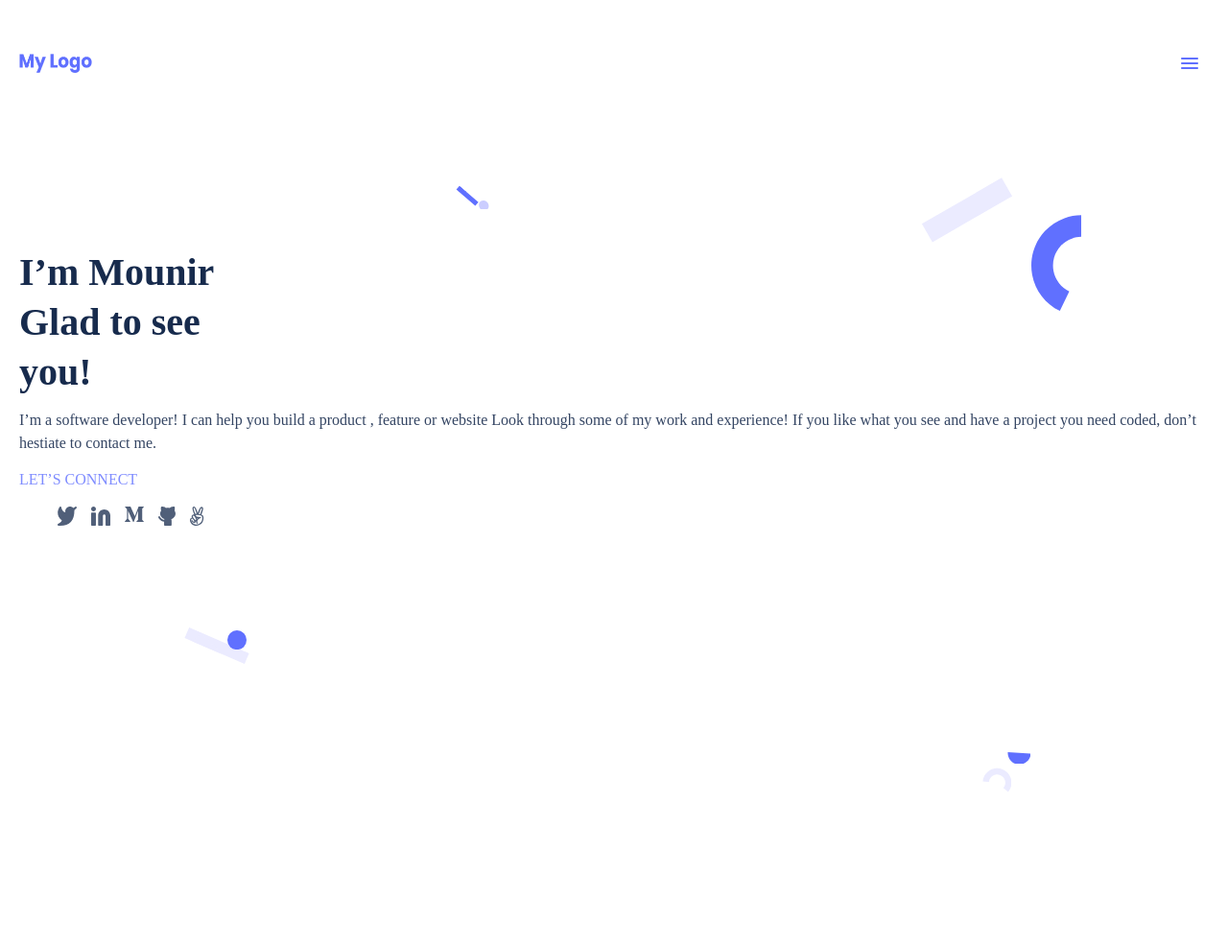
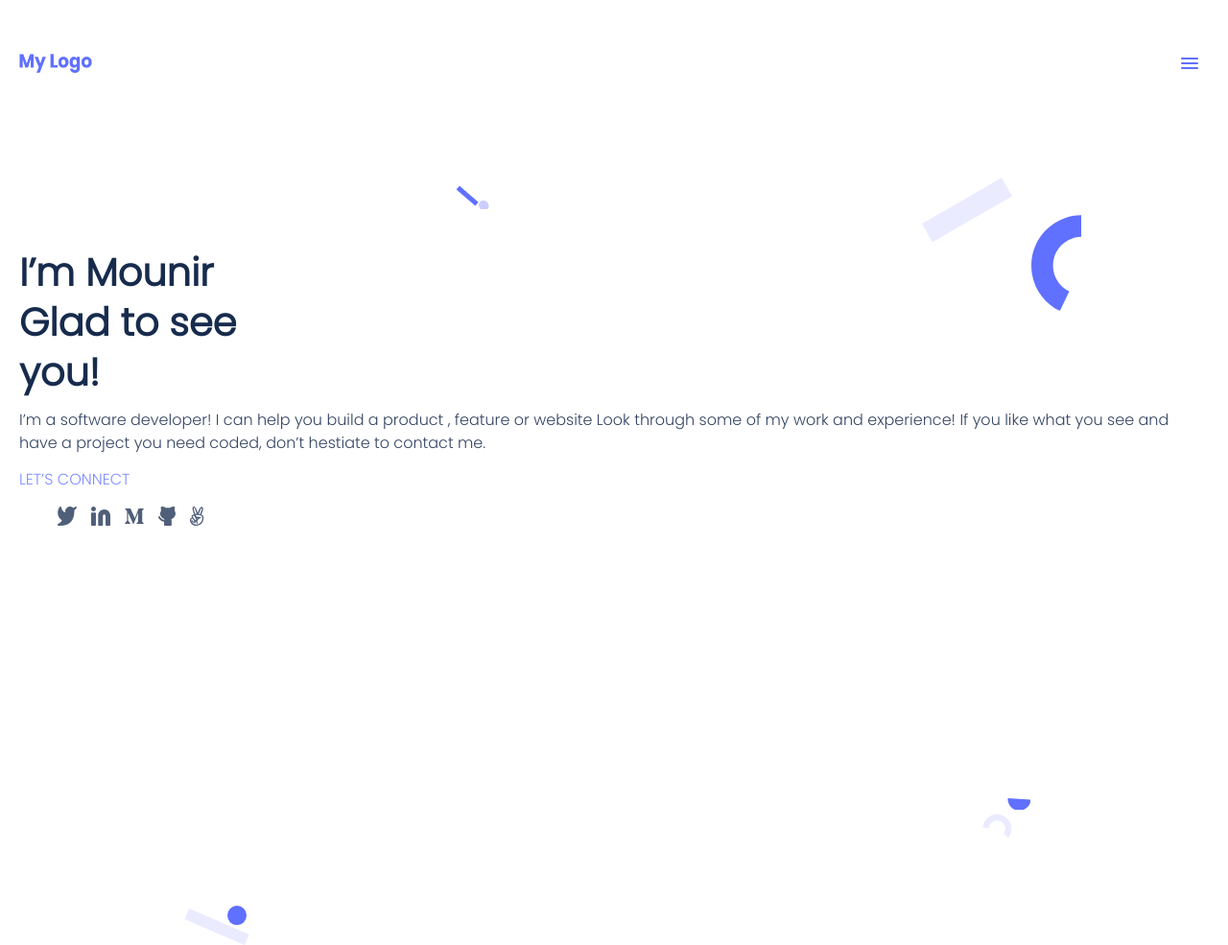
Before and after one commit to Mounir-kh/Setup-and-mobile-version-skeleton, a website: page index.html in a window 1280 px wide. Shown: the whole page at 96% size. Before the commit the page ends 830 px from the top, so only its background shows below. Drawn offline with Linux system fonts and the light colour scheme.

Commit message:
style updated

```diff
--- a/index.html
+++ b/index.html
@@ -4,6 +4,9 @@
     <meta charset="UTF-8" />
     <meta http-equiv="X-UA-Compatible" content="IE=edge" />
     <meta name="viewport" content="width=device-width, initial-scale=1.0" />
+    <link rel="preconnect" href="https://fonts.googleapis.com">
+    <link rel="preconnect" href="https://fonts.gstatic.com" crossorigin>
+    <link href="https://fonts.googleapis.com/css2?family=Poppins:ital,wght@0,100;0,300;1,500&display=swap" rel="stylesheet">
     <link rel="stylesheet" href="style.css" />
     <title>Document</title>
   </head>
--- a/style.css
+++ b/style.css
@@ -1,5 +1,5 @@
 body {
-  font-family: "3rd party font", serif;
+  font-family: 'Poppins', sans-serif;
   margin: 20px;
 }
 
@@ -162,7 +162,7 @@ main {
   width: 24.14px;
   height: 12.07px;
   left: 82%;
-  top: 98%;
+  top: 104%;
   background-repeat: no-repeat;
   display: flex;
 }
@@ -173,7 +173,7 @@ main {
   width: 30.1px;
   height: 30.1px;
   left: 80%;
-  top: 99.99%;
+  top: 106%;
   background-repeat: no-repeat;
   display: flex;
 }
@@ -184,20 +184,21 @@ main {
   width: 68.06px;
   height: 12.18px;
   left: 191.82px;
-  top: 667px;
+  top: 120%;
   background-repeat: no-repeat;
   display: flex;
   background-color: #ebebff;
   transform: rotate(23.34deg);
 }
 
+/* Inserting images styles*/
 .ellipse_4 {
   background-image: url(images/Ellipse\ 4.svg);
   position: absolute;
   width: 20px;
   height: 20px;
   left: 237px;
-  top: 657.1px;
+  top: 118%;
   background-repeat: no-repeat;
   display: flex;
 }
```
